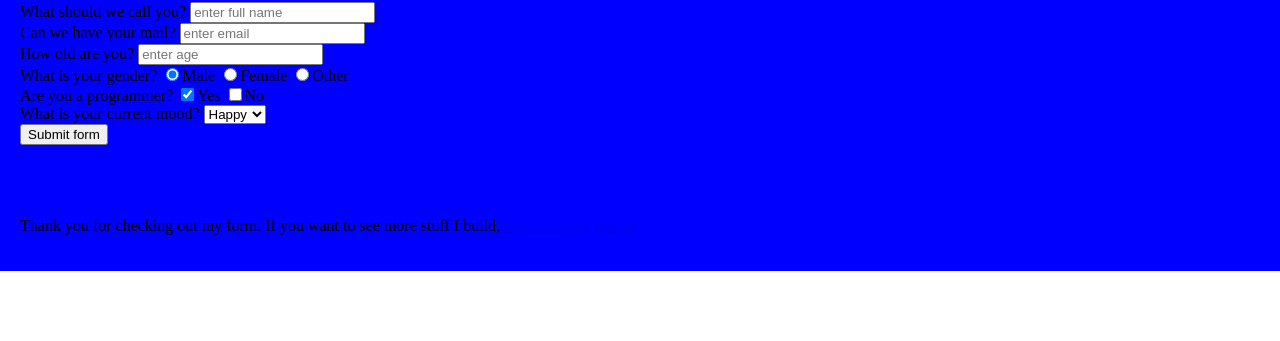
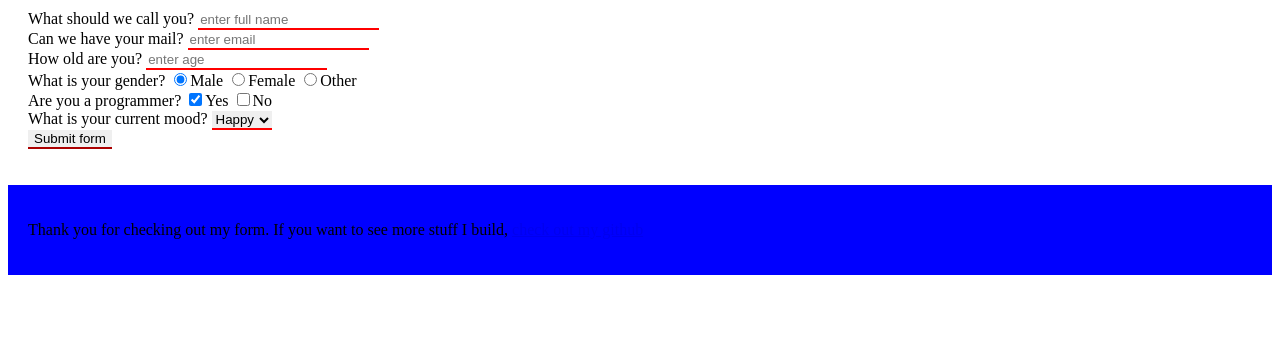
Before and after one commit to iamfredrickokereke/MentorDevs, a plain HTML site: page stage1/index.html in a window 1280 px wide. Shown: the part 459-800 px from the top of the page. Drawn offline with Linux system fonts and the light colour scheme.

Commit message:
updated files

```diff
--- a/stage1/style.css
+++ b/stage1/style.css
@@ -5,7 +5,7 @@ header{
 }
 
 main{
-    background-color: blue;
+
     padding: 20px 20px;
     margin: 0px auto;
 }
@@ -16,7 +16,12 @@ footer{
     margin: 0px auto;
 }
 
-body{
 
-    margin: 0px;
-}
+input, select {
+    outline: 0;
+    border-width: 0 0 2px;
+    border-color: red;
+  }
+  input:focus {
+    border-color: green
+  }
```
